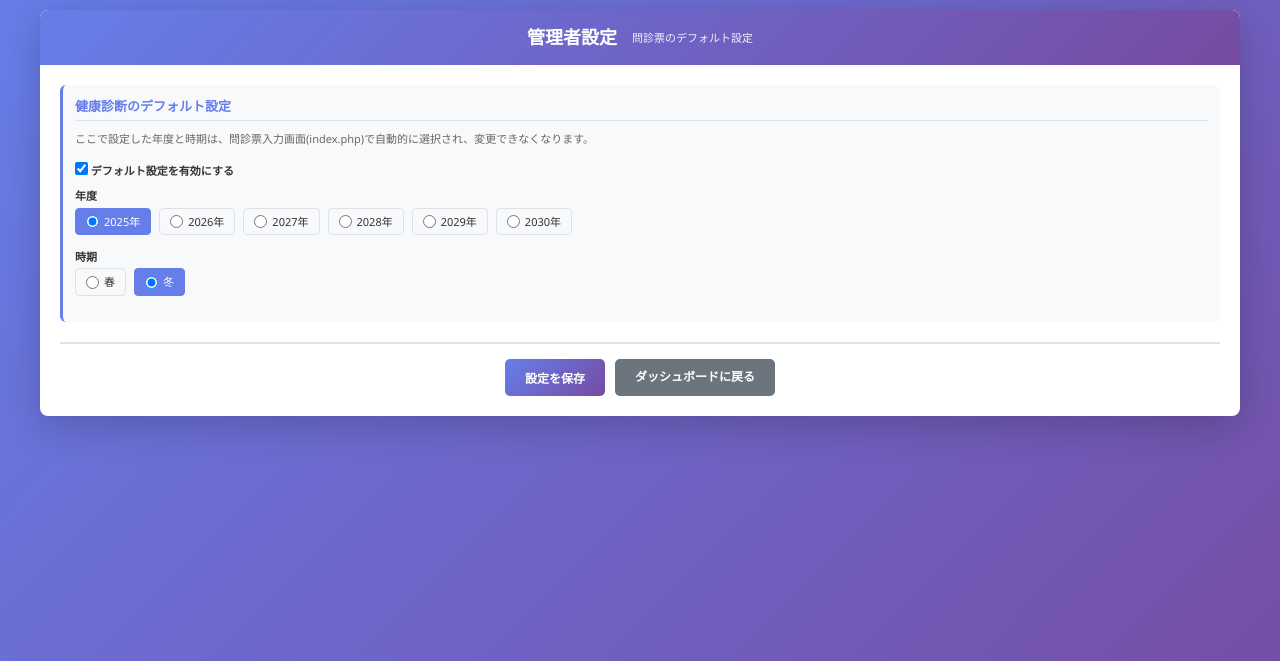
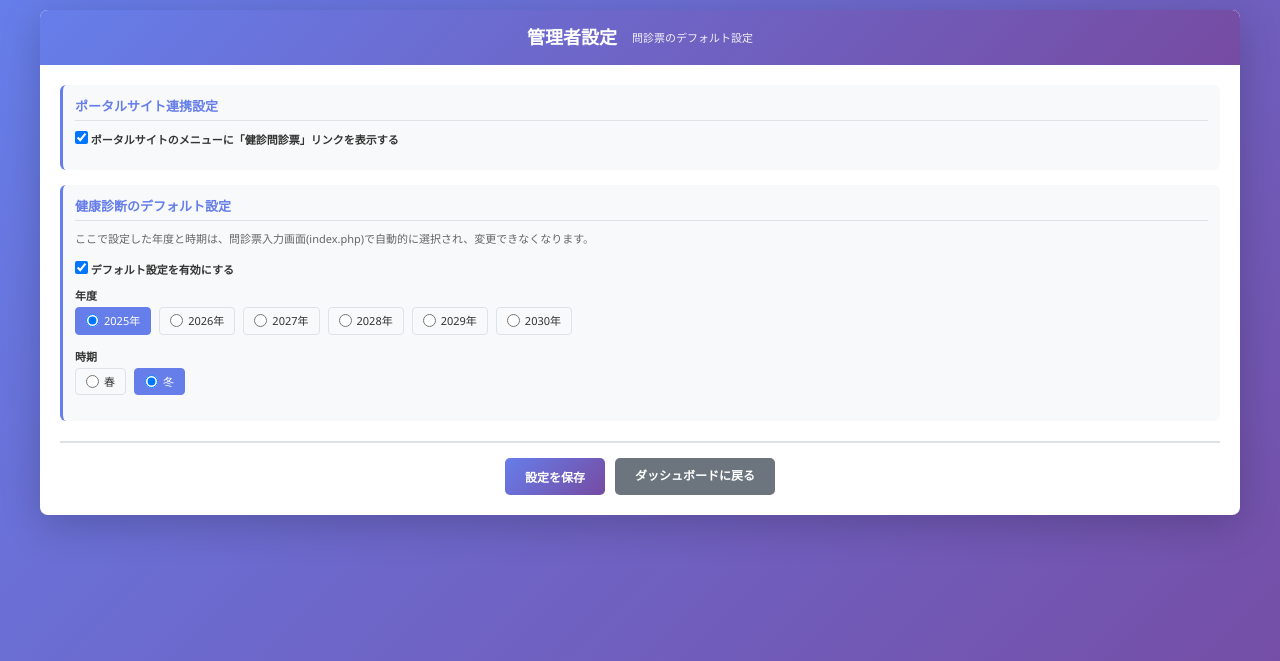
Before and after one commit to kyoritsuhp/kenshin, a PHP site: page /admin_manage.php in a window 1280 px wide. Shown: the top 661 px of the page. Run offline with PHP 8.4, Linux system fonts and the light colour scheme; a user stored in the database is signed in.

Commit message:
Add files via upload

```diff
--- a/admin_manage.php
+++ b/admin_manage.php
@@ -23,10 +23,16 @@ if ($_SERVER['REQUEST_METHOD'] === 'POST') {
     $season = $_POST['health_check_season'] ?? null;
     $enable_defaults = isset($_POST['enable_defaults']);
 
+    // ▼▼▼ 追加 ▼▼▼
+    // ポータルサイトへのリンク表示設定を取得
+    $show_portal_link = isset($_POST['show_portal_link']);
+    // ▲▲▲ 追加 ▲▲▲
+
     $newDefaults = [
         'year' => $year,
         'season' => $season,
-        'enabled' => $enable_defaults
+        'enabled' => $enable_defaults,
+        'show_portal_link' => $show_portal_link // <-- 保存データに追加
     ];
 
     if (file_put_contents($configFile, json_encode($newDefaults, JSON_PRETTY_PRINT))) {
@@ -61,6 +67,20 @@ if ($_SERVER['REQUEST_METHOD'] === 'POST') {
             <?php endif; ?>
 
             <form method="POST" action="">
+
+                <div class="section">
+                    <h2>ポータルサイト連携設定</h2>
+                    <div class="form-group">
+                        <label>
+                            <input type="checkbox" name="show_portal_link" value="1" <?php
+                                // デフォルトは表示(true)
+                                echo ($defaults['show_portal_link'] ?? true) ? 'checked' : '';
+                            ?>>
+                            ポータルサイトのメニューに「健診問診票」リンクを表示する
+                        </label>
+                    </div>
+                </div>
+
                 <div class="section">
                     <h2>健康診断のデフォルト設定</h2>
                     <p style="font-size: 11px; color: #666; margin-bottom: 15px;">
@@ -97,7 +117,6 @@ if ($_SERVER['REQUEST_METHOD'] === 'POST') {
                         </div>
                     </div>
                 </div>
-
                 <div class="button-group">
                     <button type="submit" class="btn btn-primary">設定を保存</button>
                     <a href="admin_dashboard.php" class="btn btn-secondary" style="text-decoration: none;">ダッシュボードに戻る</a>
--- a/config.json
+++ b/config.json
@@ -1,5 +1,6 @@
 {
     "year": "2025",
     "season": "\u51ac",
-    "enabled": true
+    "enabled": true,
+    "show_portal_link": true
 }
```
